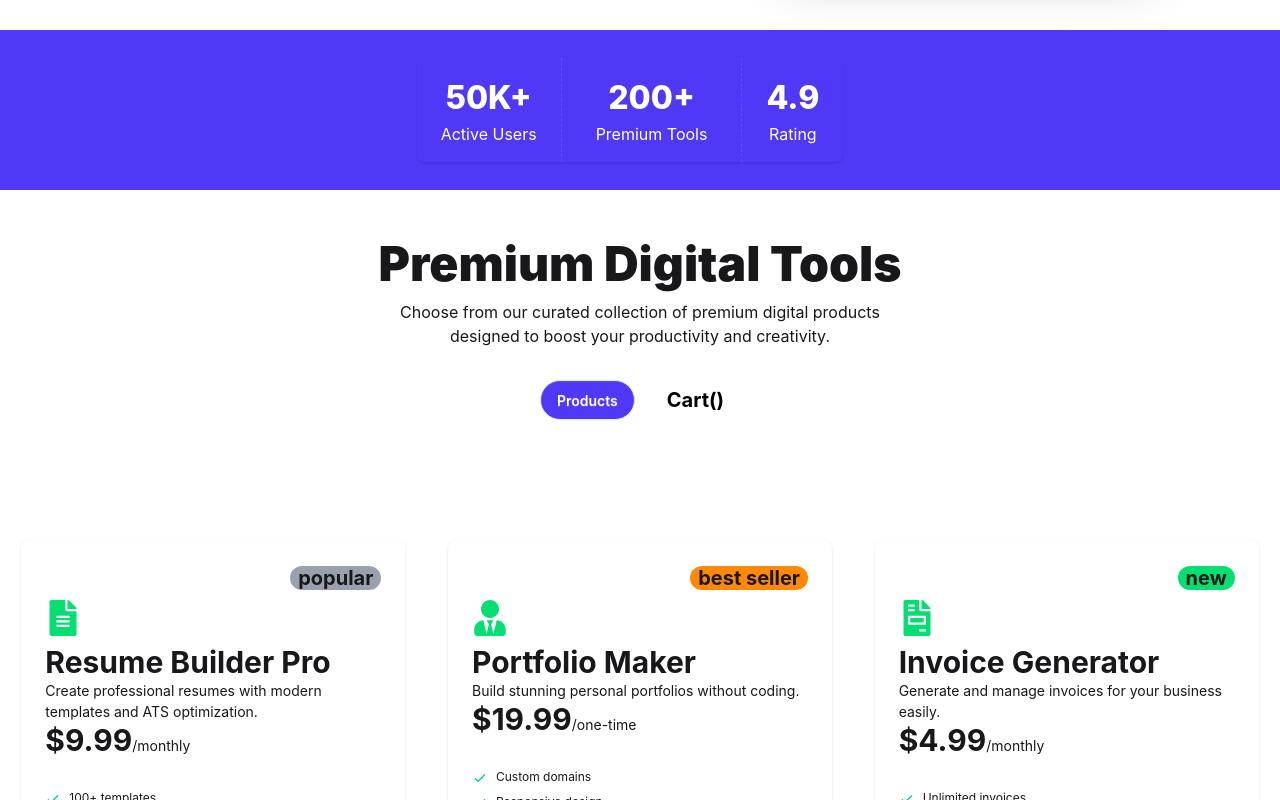
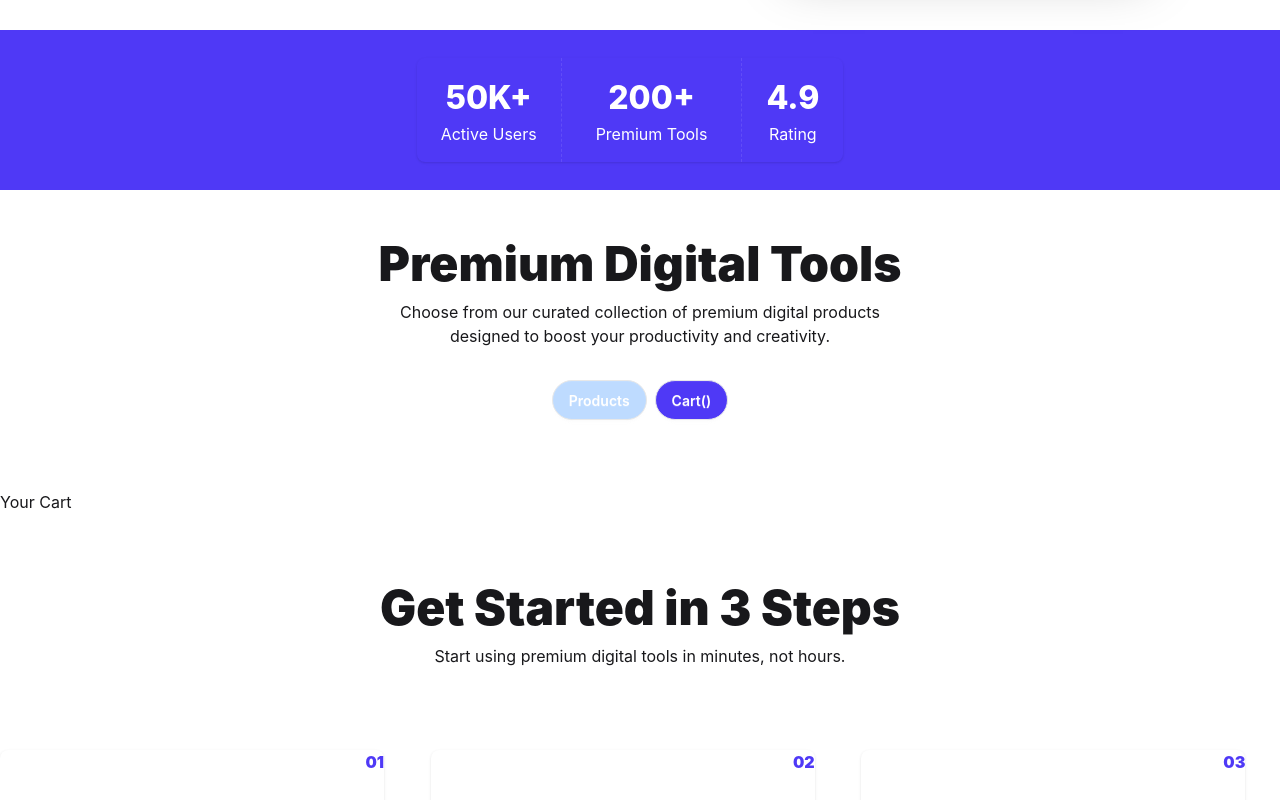
Before and after one commit to LalonSheikh/b13-a06, a React (Vite) app: page / in a window 1280 px wide. Both pictures are taken after a click on the button "Cart()". Shown: the part 670-1470 px from the top of the page. Built offline with nearby package versions, Linux system fonts and the light colour scheme.

Commit message:
Conditional rendering used for toggling

```diff
--- a/src/components/mainSection/DigiTools.jsx
+++ b/src/components/mainSection/DigiTools.jsx
@@ -30,9 +30,16 @@ const tagColors = (color) => {
   if (color === "best seller") return "bg-orange-400";
 };
 
-const DigiTools = ({ digiTools }) => {
+const DigiTools = ({ digiTools, selectedProduct }) => {
   console.log("DigiTools", digiTools);
   return (
+    <div className="container mx-auto">
+      {" "}
+      {selectedProduct === "cart" ? (
+        <h3 className="text-2xl  font-bold">Your Cart</h3>
+      ) : (
+        ""
+      )}
       <div className="grid grid-cols-1 md:grid-cols-2 lg:grid-cols-3">
         {digiTools.map((digiTool) => {
           const Icon = icons[digiTool.icon];
@@ -132,6 +139,7 @@ const DigiTools = ({ digiTools }) => {
           );
         })}
       </div>
+    </div>
   );
 };
 
--- a/src/components/mainSection/MainSection.jsx
+++ b/src/components/mainSection/MainSection.jsx
@@ -1,9 +1,13 @@
-import React, { use } from "react";
+import React, { use, useState } from "react";
 import DigiTools from "./DigiTools";
+import SelectedCart from "./SelectedCart";
 
 const MainSection = ({ digiToolsPromise }) => {
   const digiTools = use(digiToolsPromise);
-  console.log(digiTools);
+
+  const [selectedProduct, setSelectedProduct] = useState("product");
+
+  console.log(selectedProduct, "SelectedProduct");
   return (
     <div>
       <div className="flex justify-center items-center container  mx-auto my-[50px] font-sans">
@@ -19,17 +23,33 @@ const MainSection = ({ digiToolsPromise }) => {
           </p>
           <div className="text-center space-x-2 py-3">
             {" "}
-            <button className="btn text-center bg-[#4F39F6] text-white rounded-4xl my-2">
+            <button
+              onClick={() => setSelectedProduct("product")}
+              className={`btn text-center ${selectedProduct === "product" ? "bg-[#4F39F6] " : " bg-blue-200 text-black"} text-white rounded-4xl my-2`}
+            >
               Products
             </button>
-            <button className="btn btn-outline  text-[#4F39F6] border-none rounded-4xl text-xl text-black font-bold ml-2 my-2">
+            <button
+              onClick={() => setSelectedProduct("cart")}
+              className={`btn text-center ${
+                selectedProduct === "cart"
+                  ? "bg-[#4F39F6] "
+                  : "bg-blue-200 text-black"
+              } text-white rounded-4xl my-2`}
+            >
               Cart()
             </button>
           </div>
         </div>
       </div>
+{
+  selectedProduct === "product" ?  <DigiTools
+        digiTools={digiTools}
+        selectedProduct={selectedProduct}
+      ></DigiTools>: <SelectedCart></SelectedCart>
+}
 
-      <DigiTools digiTools={digiTools}></DigiTools>
+
     </div>
   );
 };
--- /dev/null
+++ b/src/components/mainSection/SelectedCart.jsx
@@ -0,0 +1,11 @@
+import React from 'react';
+
+const SelectedCart = () => {
+    return (
+        <div>
+            <h2>Your Cart</h2>
+        </div>
+    );
+};
+
+export default SelectedCart;
--- a/src/components/price/Pricing.jsx
+++ b/src/components/price/Pricing.jsx
@@ -3,7 +3,7 @@ import React from "react";
 const Pricing = () => {
   return (
     <div>
-      <div className="flex justify-center lg:flex-col items-center container  mx-auto my-[70px] font-sans">
+      <div className="grid sm:grid-cols-1 md:grid-cols-2 lg:grid-cols-3 container  mx-auto my-[70px] font-sans">
         <div>
           <h2 className="font-black text-center text-5xl">
             Simple, Transparent Pricing
--- a/src/components/steps/Steps.jsx
+++ b/src/components/steps/Steps.jsx
@@ -3,7 +3,7 @@ import React from "react";
 const Steps = () => {
   return (
     <div>
-      <div className="flex justify-center items-center container  mx-auto my-[70px] font-sans">
+      <div className="flex items-center justify-center container  mx-auto my-[70px] font-sans">
         <div>
           <h2 className="font-black text-center text-5xl">
             Get Started in 3 Steps
@@ -13,7 +13,7 @@ const Steps = () => {
           </p>
         </div>
       </div>
-      <div className="flex flex-1 lg:justify-center items-center container  mx-auto gap-3 my-[50px] font-sans">
+      <div className="grid sm:grid-cols-1 md:grid-cols-2 lg:grid-cols-3 container  mx-auto gap-3 my-[50px] font-sans">
         <div className="card bg-base-100 w-96 shadow-sm">
           <p className="text-right text-[#4F39F6] font-black ">01</p>
           <figure className="px-10 pt-10">
```
Lines whose indentation alone changed are shown as unchanged.
